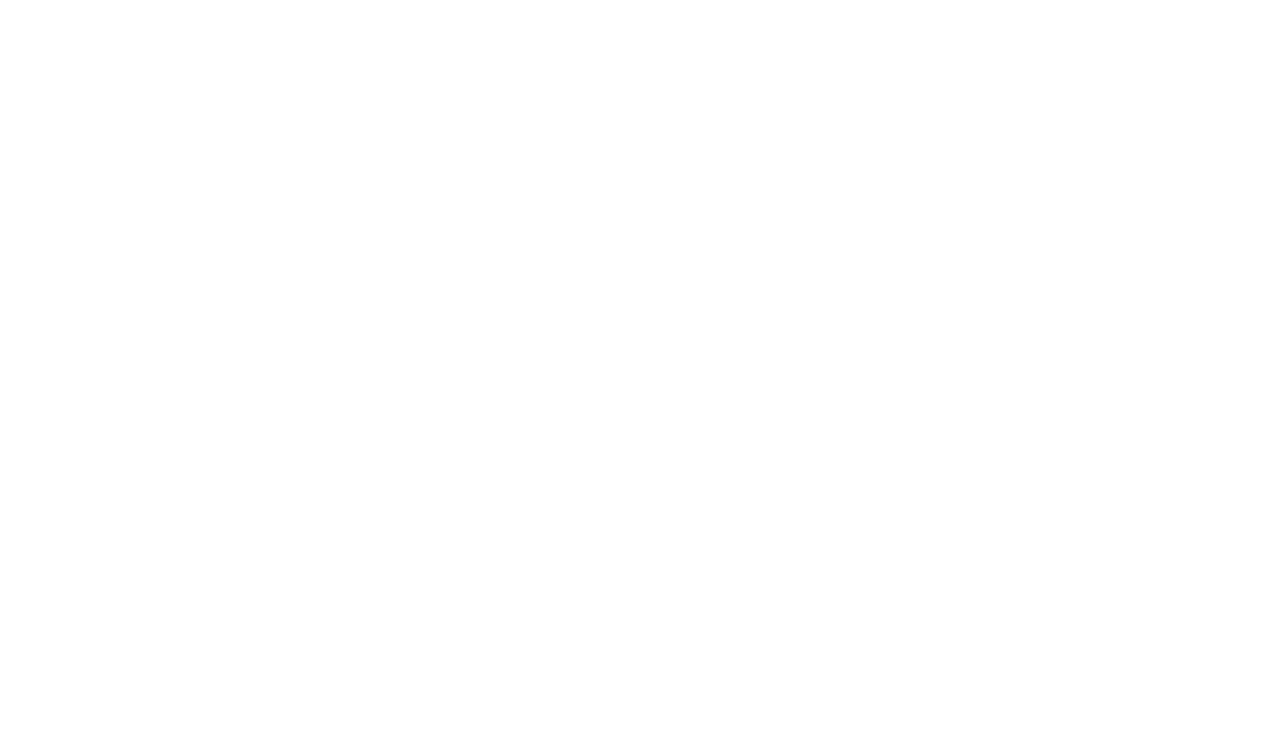
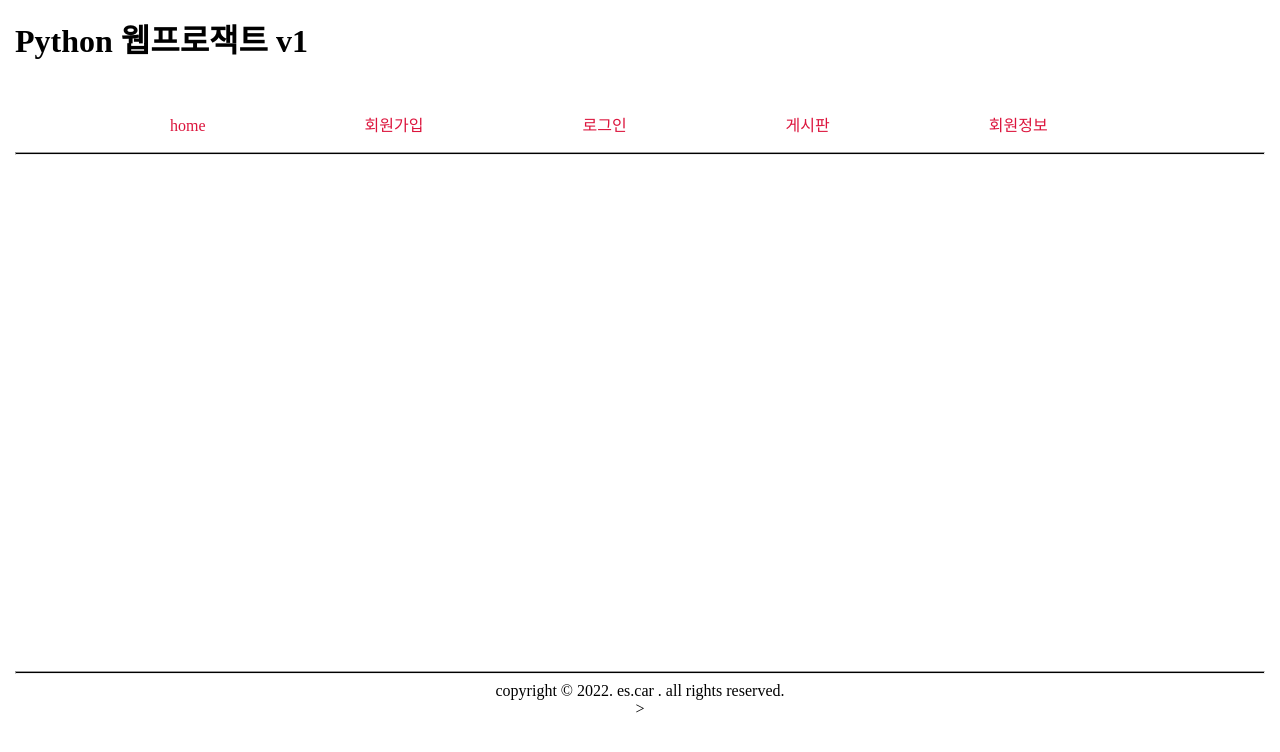
Before and after one commit to es2car2/semiprojectv1b_djaongo4, a Django app: page / in a window 1280 px wide. Before the commit the part shown is empty. Shown: the top 752 px of the page. Run offline with Django 3.2, Linux system fonts and the light colour scheme.

Commit message:
index 수정

```diff
--- a/templates/index.html
+++ b/templates/index.html
@@ -1,10 +1,68 @@
 <!DOCTYPE html>
-<html lang="ko">
+<html lang="en">
 <head>
     <meta charset="UTF-8">
-    <title>index</title>
+    <title>Python 프로젝트 v1</title>
+    <link rel="stylesheet" href="css/normalize.css">
+    <style>
+        #main { height: 500px }
+                /* 동적 의사 선택자 : link, visited, hover, active, focus */
+        a:link { color: crimson; text-decoration: none} /* 링크 방문 전 */
+        a:visited {color: crimson; text-decoration: none}  /* 링크 방문 후 */
+        a:hover { color: dodgerblue; text-decoration: underline} /* 링크에 마우스포인터를 올렸을때 스타일 */
+        a:active { color: yellowgreen} /* 링크를 마우스로 누르고 있을때 */
+
+        #warp { border: 0px solid crimson; width: 1250px; margin: 0 auto;}
+
+        /* 상단메뉴 수평 배치 */
+        ul li {
+            display: inline-block;
+            margin-left: 150px;
+            margin-top: 30px}
+
+        ul { list-style: none; padding: 0}
+        #nav_ul li { display: inline-block; margin-left: 155px}
+
+        /* 상단 로고 배치 */
+        header h1 { margin-top: 15px}
+
+        /* 저작권 문구 가운데 정렬 */
+        footer span { display: block; text-align: center}
+
+        /* 구분선 */
+        hr { background-color: black; height: 1px}
+
+
+
+
+
+    </style>
 </head>
 <body>
+<div id="warp">
+    <header>
+        <h1>Python 웹프로잭트 v1</h1>
+        <nav>
+            <ul id="nav_ul">
+                <li><a href="index.html">home</a></li>
+                <li><a href="login.html">회원가입</a></li>
+                <li><a href="join.html">로그인</a></li>
+                <li><a href="board.html">게시판</a></li>
+                <li><a href="myinfo.html">회원정보</a></li>
 
+            </ul>
+        </nav>
+        <hr>
+    </header>
+    <div id="main"></div>
+   <center>
+    <footer>
+        <hr>
+        <span>copyright &copy; 2022. es.car . all rights reserved.</span>>
+        <!-- <P> 태그를 안쓰면 붙어서 보여짐 -->
+    </footer>
+   </center>
+
+</div>
 </body>
 </html>
```
